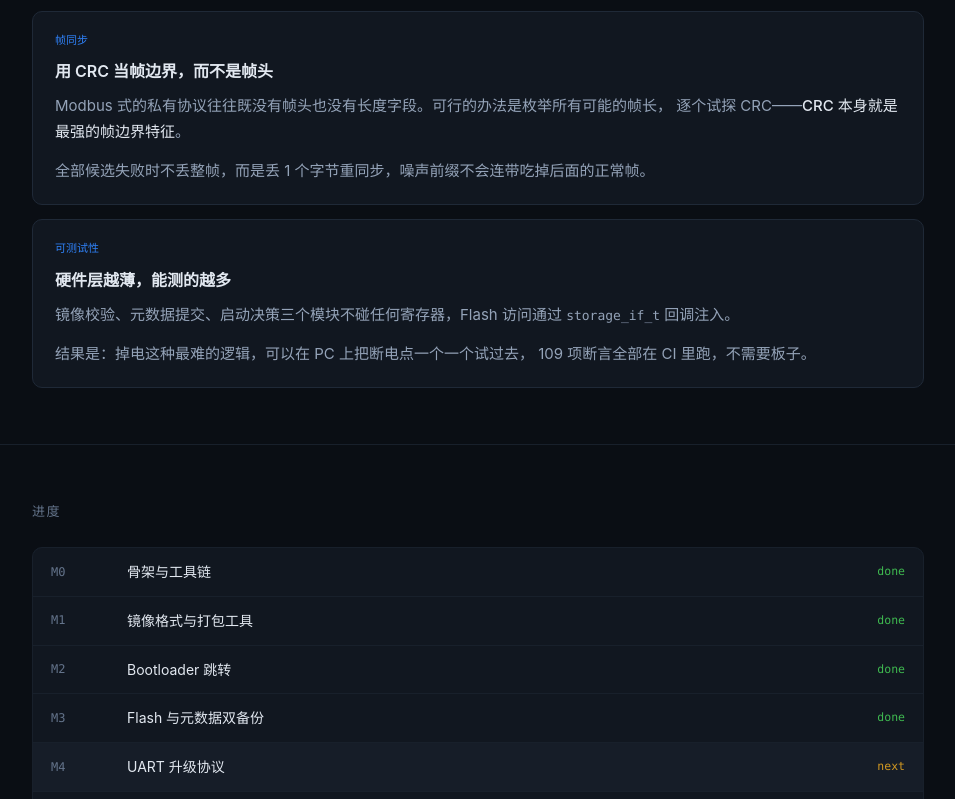
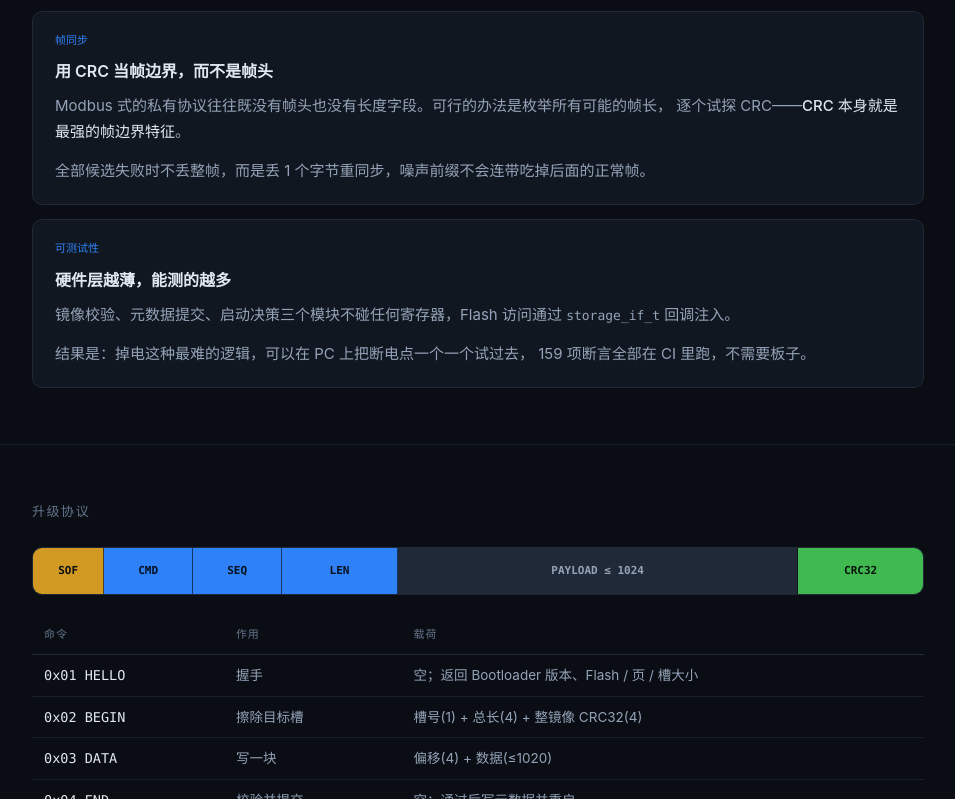
Before and after one commit to wenjialei15/stm32-ota-bootloader, a plain HTML site: page site/index.html in a window 1280 px wide. Shown: the part 2001-2800 px from the top of the page, without its empty margins (162-1117 px from the left). Drawn offline with Linux system fonts and the light colour scheme.

Commit message:
docs: mark M4 done, add protocol section to project site

```diff
--- a/site/index.html
+++ b/site/index.html
@@ -437,6 +437,37 @@
         background: var(--surface-2);
       }
 
+      /* ---- 协议表 ---- */
+      table.cmds {
+        width: 100%;
+        border-collapse: collapse;
+        font-size: 13.5px;
+      }
+
+      table.cmds th {
+        text-align: left;
+        font-weight: 500;
+        color: var(--faint);
+        font-family: var(--mono);
+        font-size: 11px;
+        letter-spacing: 0.08em;
+        padding: 9px 12px;
+        border-bottom: 1px solid var(--border);
+      }
+
+      table.cmds td {
+        padding: 9px 12px;
+        border-bottom: 1px solid var(--border-soft);
+        color: var(--dim);
+        vertical-align: top;
+      }
+
+      table.cmds td:first-child {
+        font-family: var(--mono);
+        color: var(--text);
+        white-space: nowrap;
+      }
+
       /* ---- 页脚 ---- */
       footer {
         padding: 48px 0 64px;
@@ -539,15 +570,15 @@
 
         <div class="metrics">
           <div class="metric">
-            <span class="value">3868<span class="unit">B</span></span>
+            <span class="value">6112<span class="unit">B</span></span>
             <span class="label">Bootloader 占用</span>
           </div>
           <div class="metric">
-            <span class="value">1028<span class="unit">B</span></span>
+            <span class="value">5196<span class="unit">B</span></span>
             <span class="label">RAM 使用</span>
           </div>
           <div class="metric">
-            <span class="value">109</span>
+            <span class="value">159</span>
             <span class="label">主机测试断言</span>
           </div>
           <div class="metric">
@@ -696,10 +727,82 @@
             </p>
             <p>
               结果是：掉电这种最难的逻辑，可以在 PC 上把断电点一个一个试过去，
-              109 项断言全部在 CI 里跑，不需要板子。
+              159 项断言全部在 CI 里跑，不需要板子。
             </p>
           </div>
         </div>
+      </div>
+    </section>
+
+    <section>
+      <div class="wrap">
+        <h2>升级协议</h2>
+
+        <div class="flash" style="margin-bottom: 22px">
+          <div class="flash-bar" style="height: 46px">
+            <div class="seg" style="width: 8%; background: #d29922">SOF</div>
+            <div class="seg" style="width: 10%; background: #2f81f7; color: #05101f">CMD</div>
+            <div class="seg" style="width: 10%; background: #2f81f7; color: #05101f">SEQ</div>
+            <div class="seg" style="width: 13%; background: #2f81f7; color: #05101f">LEN</div>
+            <div class="seg" style="width: 45%; background: #1f2937; color: #94a3b8">
+              PAYLOAD ≤ 1024
+            </div>
+            <div class="seg" style="width: 14%; background: #3fb950; color: #06120a">CRC32</div>
+          </div>
+        </div>
+
+        <table class="cmds">
+          <thead>
+            <tr>
+              <th>命令</th>
+              <th>作用</th>
+              <th>载荷</th>
+            </tr>
+          </thead>
+          <tbody>
+            <tr>
+              <td>0x01 HELLO</td>
+              <td>握手</td>
+              <td>空；返回 Bootloader 版本、Flash / 页 / 槽大小</td>
+            </tr>
+            <tr>
+              <td>0x02 BEGIN</td>
+              <td>擦除目标槽</td>
+              <td>槽号(1) + 总长(4) + 整镜像 CRC32(4)</td>
+            </tr>
+            <tr>
+              <td>0x03 DATA</td>
+              <td>写一块</td>
+              <td>偏移(4) + 数据(≤1020)</td>
+            </tr>
+            <tr>
+              <td>0x04 END</td>
+              <td>校验并提交</td>
+              <td>空；通过后写元数据并重启</td>
+            </tr>
+            <tr>
+              <td>0x05 ABORT</td>
+              <td>放弃本次升级</td>
+              <td>空</td>
+            </tr>
+            <tr>
+              <td>0x06 STATUS</td>
+              <td>查询进度</td>
+              <td>空；返回已接收字节数</td>
+            </tr>
+          </tbody>
+        </table>
+
+        <p class="note" style="margin-top: 20px">
+          CRC 覆盖 CMD 到 PAYLOAD，不含 SOF。SOF 只负责让状态机找到起点，不负责完整性——它要解决的问题是「从噪声里跳出来」，不是「防篡改」。
+        </p>
+
+        <p style="margin-top: 20px">
+          <strong>重传是幂等的。</strong>主机超时重发同一序号时，Bootloader 直接回 OK 而不重复写。上层可以「无脑重发」，不必自己记状态。
+        </p>
+        <p>
+          <strong>END 从 Flash 读回重算 CRC。</strong>不用接收时累加的值。前者能发现「写进去了但内容不对」，后者只能发现传输错误——两者都要防。
+        </p>
       </div>
     </section>
 
@@ -719,11 +822,11 @@
           <div class="row done">
             <span class="m">M3</span><span class="t">Flash 与元数据双备份</span><span class="s">done</span>
           </div>
+          <div class="row done">
+            <span class="m">M4</span><span class="t">UART 升级协议</span><span class="s">done</span>
+          </div>
           <div class="row now">
-            <span class="m">M4</span><span class="t">UART 升级协议</span><span class="s">next</span>
-          </div>
-          <div class="row">
-            <span class="m">M5</span><span class="t">A/B 切换与自动回滚</span><span class="s">todo</span>
+            <span class="m">M5</span><span class="t">A/B 切换与自动回滚</span><span class="s">next</span>
           </div>
           <div class="row">
             <span class="m">M6</span><span class="t">打磨与发布</span><span class="s">todo</span>
```
Also changed, not shown: 1 other file.
